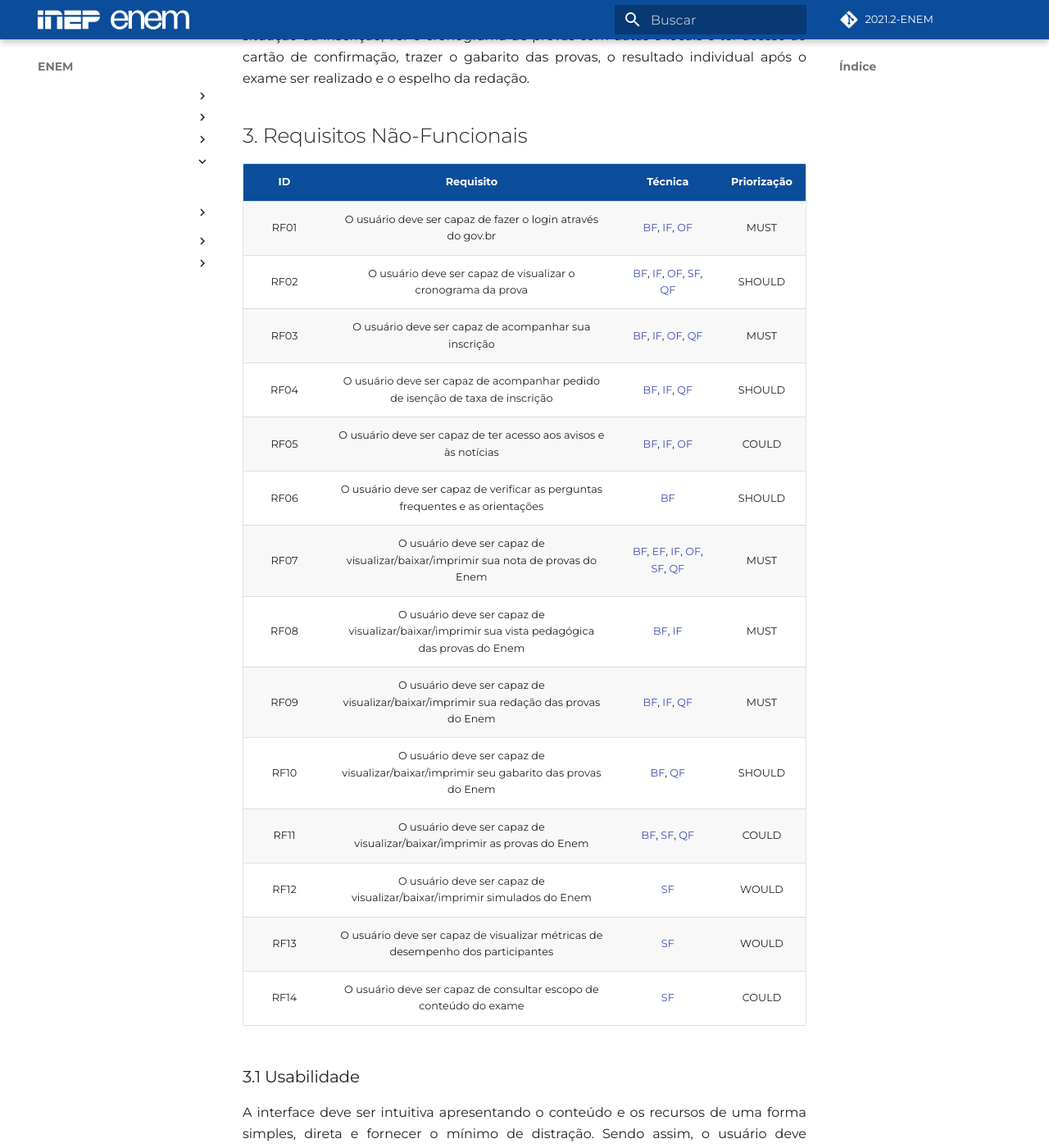
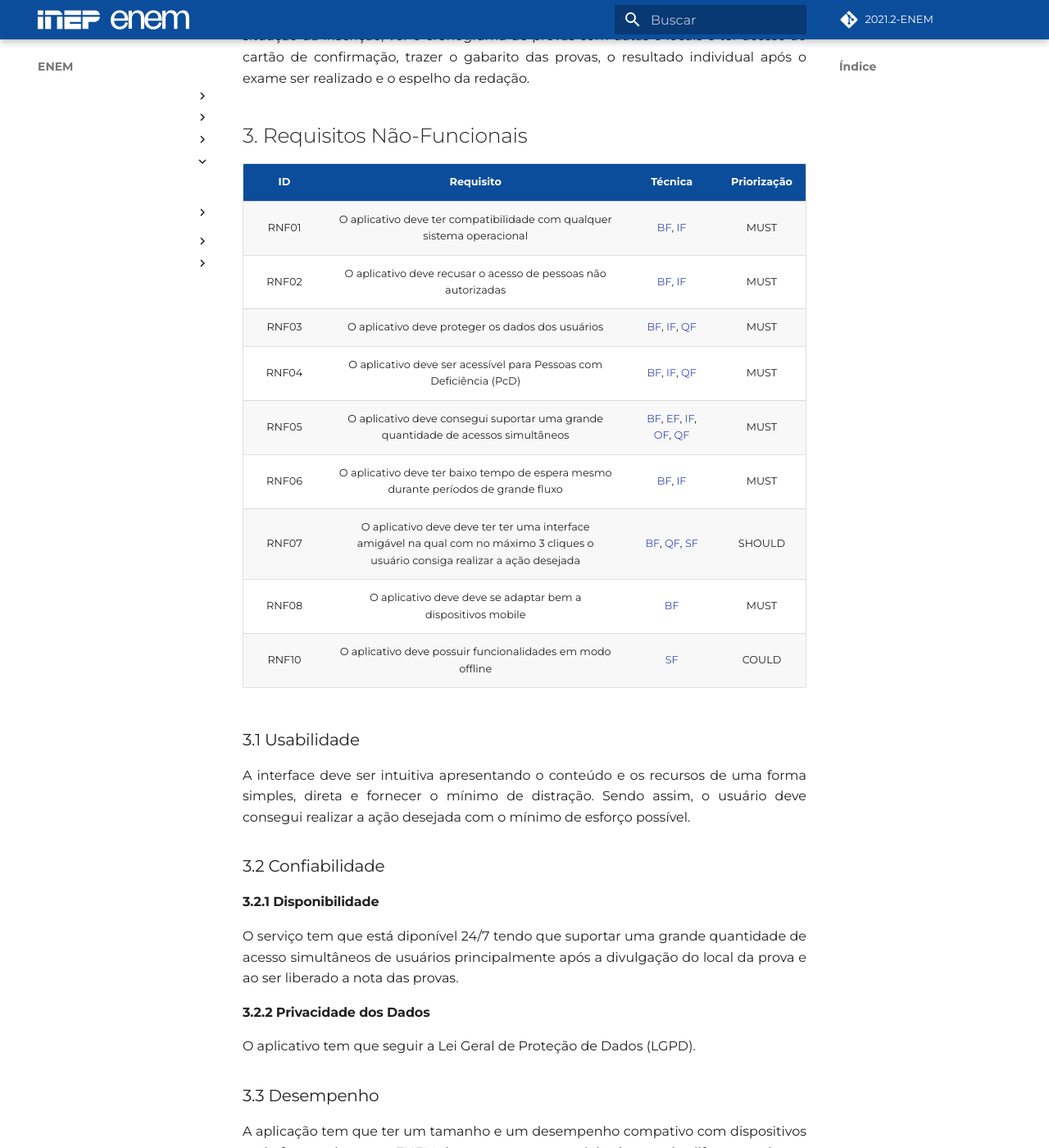
Before and after one commit to jackesfonseca/2021.2-ENEM, an MkDocs documentation site: the page built from docs/modelagem/especificacao-suplementar.md, in a window 1280 px wide and 1400 px high, scrolled down 573 px. Shown: the whole window at 82% size. Built offline with MkDocs 1.6.1 and Material for MkDocs 9.7.7, drawn with Linux system fonts in a browser that asks for light colours; some web fonts are replaced; comment, search, counter and statistics services are not loaded.

Commit message:
changing requirements

```diff
--- a/docs/modelagem/especificacao-suplementar.md
+++ b/docs/modelagem/especificacao-suplementar.md
@@ -13,20 +13,15 @@
 
 |  ID  |  Requisito  |  Técnica  |   Priorização  |
 |------|-------------|-----------|----------------|
-| RF01 |  O usuário deve ser capaz de fazer o login através do gov.br | [BF](../elicitacao/tecnicas-elicitacao/brainstorming.md), [IF](../elicitacao/tecnicas-elicitacao/introspeccao.md), [OF](../elicitacao/tecnicas-elicitacao/observacao.md)  | MUST  |
-| RF02 |  O usuário deve ser capaz de visualizar o cronograma da prova | [BF](../elicitacao/tecnicas-elicitacao/brainstorming.md), [IF](../elicitacao/tecnicas-elicitacao/introspeccao.md), [OF](../elicitacao/tecnicas-elicitacao/observacao.md), [SF](../elicitacao/tecnicas-elicitacao/storyboard.md), [QF](../elicitacao/tecnicas-elicitacao/questionario.md)  | SHOULD  |
-| RF03 |  O usuário deve ser capaz de acompanhar sua inscrição | [BF](../elicitacao/tecnicas-elicitacao/brainstorming.md), [IF](../elicitacao/tecnicas-elicitacao/introspeccao.md), [OF](../elicitacao/tecnicas-elicitacao/observacao.md), [QF](../elicitacao/tecnicas-elicitacao/questionario.md)  | MUST  |
-| RF04 |  O usuário deve ser capaz de acompanhar pedido de isenção de taxa de inscrição| [BF](../elicitacao/tecnicas-elicitacao/brainstorming.md), [IF](../elicitacao/tecnicas-elicitacao/introspeccao.md), [QF](../elicitacao/tecnicas-elicitacao/questionario.md)  | SHOULD  |
-| RF05 |  O usuário deve ser capaz de ter acesso aos avisos e às notícias | [BF](elicitacao/tecnicas-elicitacao/brainstorming.md), [IF](../tecnicas-elicitacao/introspeccao.md), [OF](../elicitacao/tecnicas-elicitacao/observacao.md)  | COULD  |
-| RF06 |  O usuário deve ser capaz de verificar as perguntas frequentes e as orientações | [BF](../elicitacao/tecnicas-elicitacao/brainstorming.md) |  SHOULD |
-| RF07 |  O usuário deve ser capaz de visualizar/baixar/imprimir sua nota de provas do Enem | [BF](../elicitacao/tecnicas-elicitacao/brainstorming.md), [EF](../elicitacao/tecnicas-elicitacao/entrevista.md), [IF](../elicitacao/tecnicas-elicitacao/introspeccao.md), [OF](../elicitacao/tecnicas-elicitacao/observacao.md), [SF](../elicitacao/tecnicas-elicitacao/storyboard.md), [QF](../elicitacao/tecnicas-elicitacao/questionario.md)  | MUST  |
-| RF08 |  O usuário deve ser capaz de visualizar/baixar/imprimir sua vista pedagógica das provas do Enem | [BF](../elicitacao/tecnicas-elicitacao/brainstorming.md), [IF](../elicitacao/tecnicas-elicitacao/introspeccao.md)  | MUST  |
-| RF09 |  O usuário deve ser capaz de visualizar/baixar/imprimir sua redação das provas do Enem | [BF](../elicitacao/tecnicas-elicitacao/brainstorming.md), [IF](../elicitacao/tecnicas-elicitacao/introspeccao.md), [QF](../elicitacao/tecnicas-elicitacao/questionario.md)  | MUST  |
-| RF10 |  O usuário deve ser capaz de visualizar/baixar/imprimir seu gabarito das provas do Enem | [BF](../elicitacao/tecnicas-elicitacao/brainstorming.md), [QF](../elicitacao/tecnicas-elicitacao/questionario.md)  | SHOULD  |
-| RF11 |  O usuário deve ser capaz de visualizar/baixar/imprimir as provas do Enem | [BF](../elicitacao/tecnicas-elicitacao/brainstorming.md), [SF](../elicitacao/tecnicas-elicitacao/storyboard.md), [QF](../elicitacao/tecnicas-elicitacao/questionario.md)  | COULD  |
-| RF12 |  O usuário deve ser capaz de visualizar/baixar/imprimir simulados do Enem | [SF](../elicitacao/tecnicas-elicitacao/storyboard.md)  | WOULD  |
-| RF13 |  O usuário deve ser capaz de visualizar métricas de desempenho dos participantes  | [SF](../elicitacao/tecnicas-elicitacao/storyboard.md)  | WOULD  |
-| RF14 |  O usuário deve ser capaz de consultar escopo de conteúdo do exame  | [SF](../elicitacao/tecnicas-elicitacao/storyboard.md)  | COULD  |
+| RNF01 |  O aplicativo deve ter compatibilidade com qualquer sistema operacional | [BF](../elicitacao/tecnicas-elicitacao/brainstorming.md), [IF](../elicitacao/tecnicas-elicitacao/introspeccao.md)  | MUST  |
+| RNF02 |  O aplicativo deve recusar o acesso de pessoas não autorizadas | [BF](../elicitacao/tecnicas-elicitacao/brainstorming.md), [IF](../elicitacao/tecnicas-elicitacao/introspeccao.md)  | MUST  |
+| RNF03 |  O aplicativo deve proteger os dados dos usuários | [BF](../elicitacao/tecnicas-elicitacao/brainstorming.md), [IF](../elicitacao/tecnicas-elicitacao/introspeccao.md), [QF](../elicitacao/tecnicas-elicitacao/questionario.md)  | MUST  |
+| RNF04 |  O aplicativo deve ser acessível para Pessoas com Deficiência (PcD) | [BF](../elicitacao/tecnicas-elicitacao/brainstorming.md), [IF](../elicitacao/tecnicas-elicitacao/introspeccao.md), [QF](../elicitacao/tecnicas-elicitacao/questionario.md)  | MUST  |
+| RNF05 |  O aplicativo deve consegui suportar uma grande quantidade de acessos simultâneos | [BF](../elicitacao/tecnicas-elicitacao/brainstorming.md), [EF](tecnicas-elicitacao/entrevista.md), [IF](../elicitacao/tecnicas-elicitacao/introspeccao.md), [OF](../elicitacao/tecnicas-elicitacao/observacao.md), [QF](../elicitacao/tecnicas-elicitacao/questionario.md)  | MUST  |
+| RNF06 |  O aplicativo deve ter baixo tempo de espera mesmo durante períodos de grande fluxo | [BF](../elicitacao/tecnicas-elicitacao/brainstorming.md), [IF](../elicitacao/tecnicas-elicitacao/introspeccao.md)  | MUST  |
+| RNF07 |  O aplicativo deve deve ter ter uma interface amigável na qual com no máximo 3 cliques o usuário consiga realizar a ação desejada | [BF](../elicitacao/tecnicas-elicitacao/brainstorming.md), [QF](../elicitacao/tecnicas-elicitacao/questionario.md), [SF](../elicitacao/tecnicas-elicitacao/storyboard.md)  | SHOULD |
+| RNF08 |  O aplicativo deve deve se adaptar bem a dispositivos mobile | [BF](../elicitacao/tecnicas-elicitacao/brainstorming.md)  | MUST  |
+| RNF10 |  O aplicativo deve possuir funcionalidades em modo offline | [SF](../elicitacao/tecnicas-elicitacao/storyboard.md)  | COULD  |
 
 ### 3.1 Usabilidade
 A interface deve ser intuitiva apresentando o conteúdo e os recursos de uma forma simples, direta e fornecer o mínimo de distração. Sendo assim, o usuário deve consegui realizar a ação desejada com o mínimo de esforço possível.
```
Also changed, not shown: docs/modelagem/nfrframework.md (+9 -14 lines).
